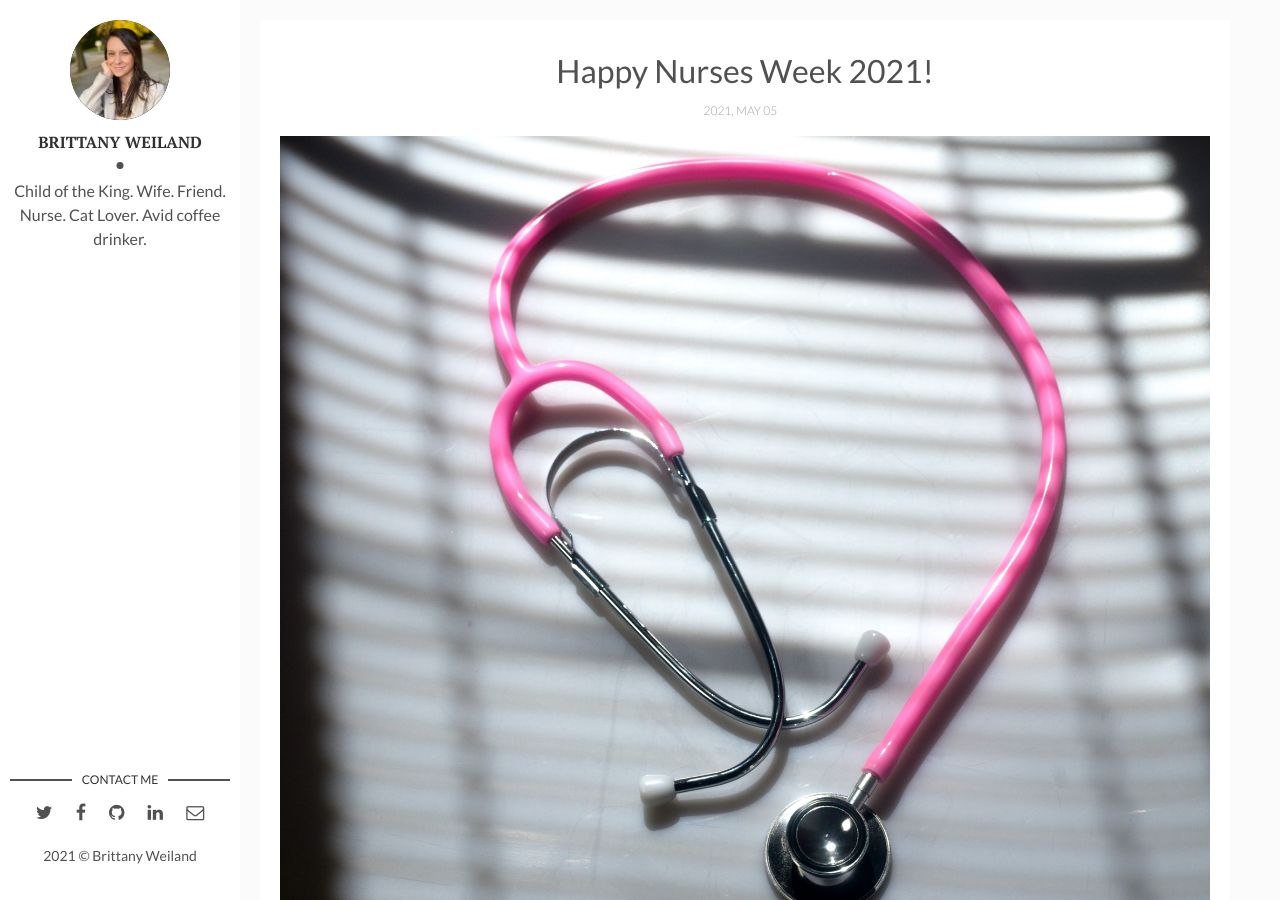
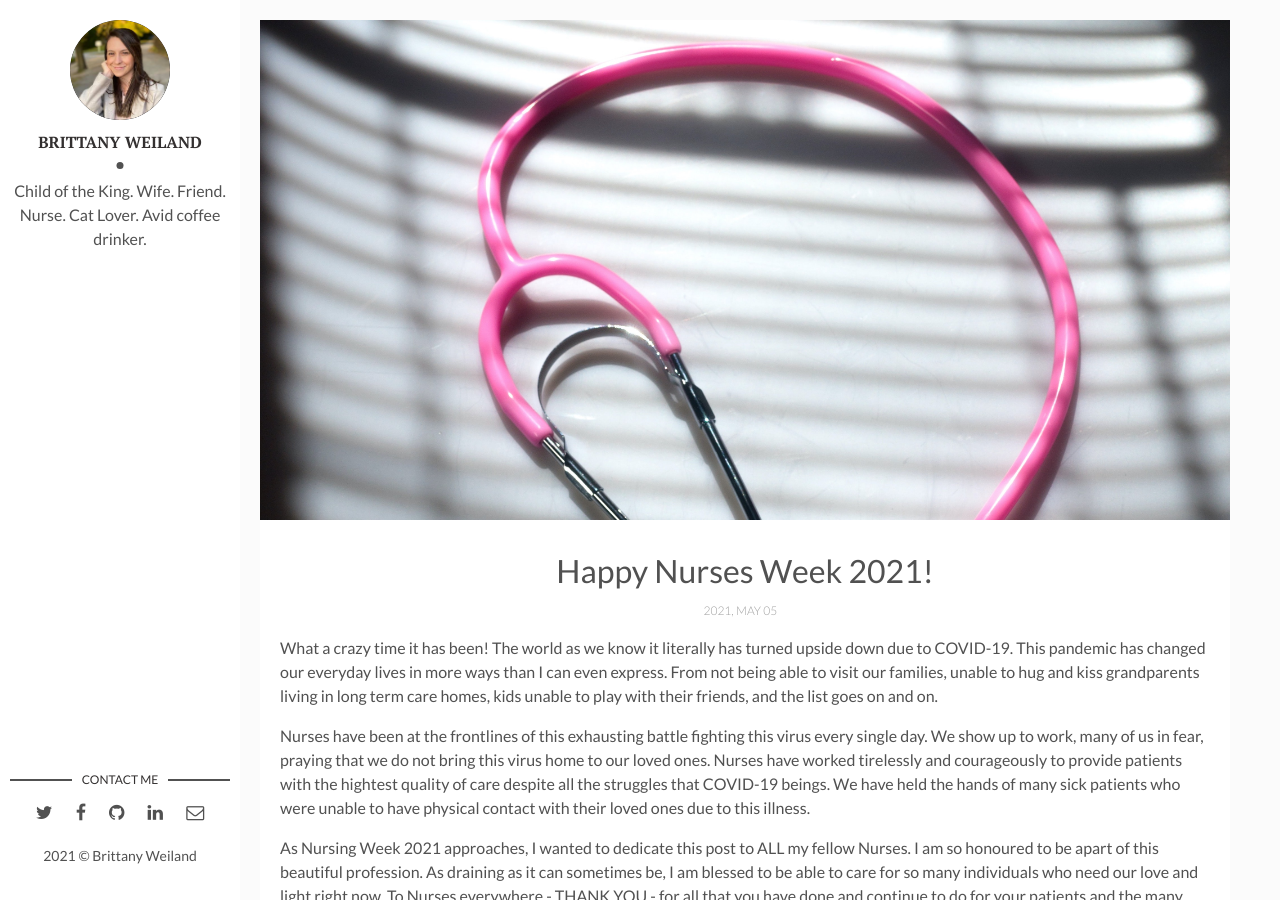
Before and after one commit to fatbuttcat/fatbuttcat.github.io, a Jekyll site: the page built from _posts/2021-05-05-Happy-Nursing-Week.markdown, in a window 1280 px wide and 900 px high. Built offline with Jekyll 4.4.1, drawn with Linux system fonts in a browser that asks for light colours.

Commit message:
Update 2021-05-05-Happy-Nursing-Week.markdown

```diff
--- a/_posts/2021-05-05-Happy-Nursing-Week.markdown
+++ b/_posts/2021-05-05-Happy-Nursing-Week.markdown
@@ -3,10 +3,10 @@ layout: post
 title: Happy Nurses Week 2021!
 date: 2021-05-05 00:00:00 -0500
 description: Celebrating Nurses
-img: # steth-unsplash1.jpg # Add image post (optional)
+img: steth-unsplash1.jpg # Add image post (optional)
 tags: [Productivity, Software] # add tag
 ---
-![Stethoscope](/assets/img/steth-unsplash1.jpg)
+
 
 What a crazy time it has been! The world as we know it literally has turned upside down due to COVID-19.
 This pandemic has changed our everyday lives in more ways than I can even express. From not being able to visit our
```
